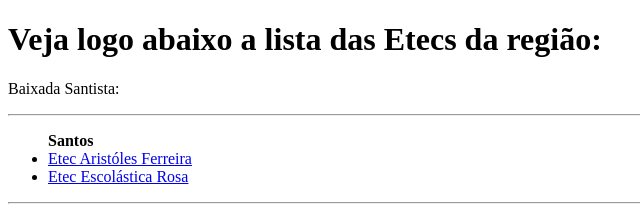
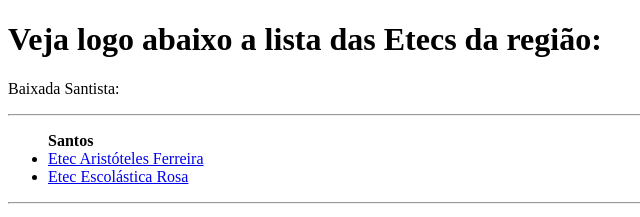
Before and after one commit to RamonMacedo1910/etecs-baixada-santista, a plain HTML site: page index.html in a window 1280 px wide. Shown: the top 217 px of the page, 0-640 px from the left. Drawn offline with Linux system fonts and the light colour scheme.

Commit message:
alteração concluída

```diff
--- a/index.html
+++ b/index.html
@@ -13,7 +13,7 @@
 <hr>
 
     <ul><strong>Santos</strong>
-            <li><a href="http://www.etecaf.com.br">Etec Aristóles Ferreira</a></li>
+            <li><a href="http://www.etecaf.com.br">Etec Aristóteles Ferreira</a></li>
             <li><a href="http://www.etecescolaticarosa.com.br">Etec Escolástica Rosa</a></li>
 
         </ul>
```
